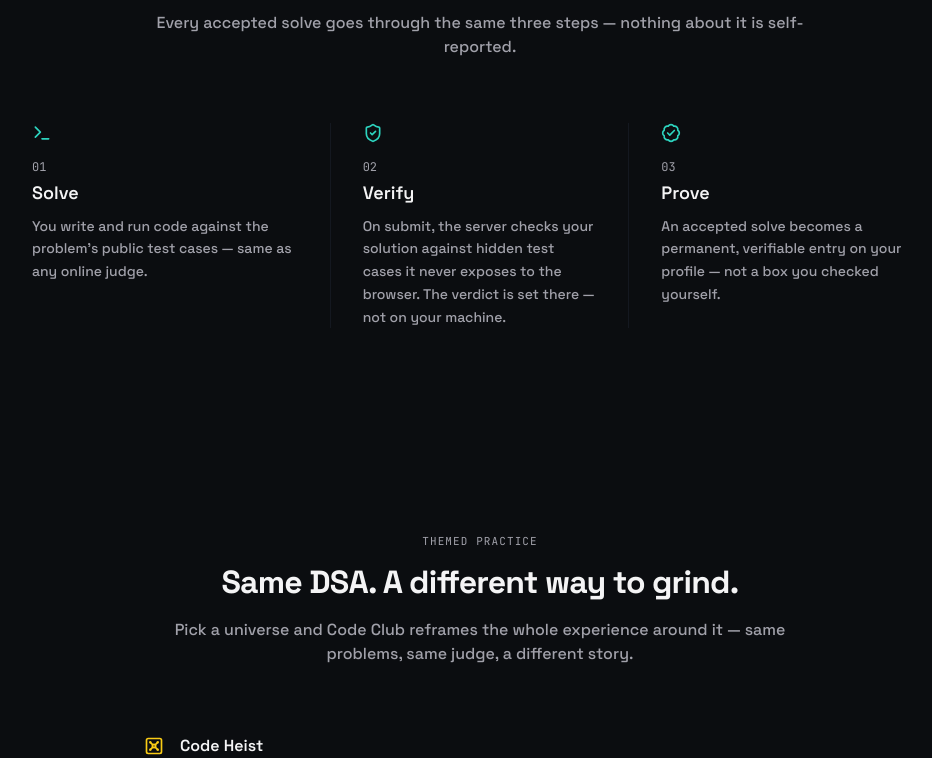
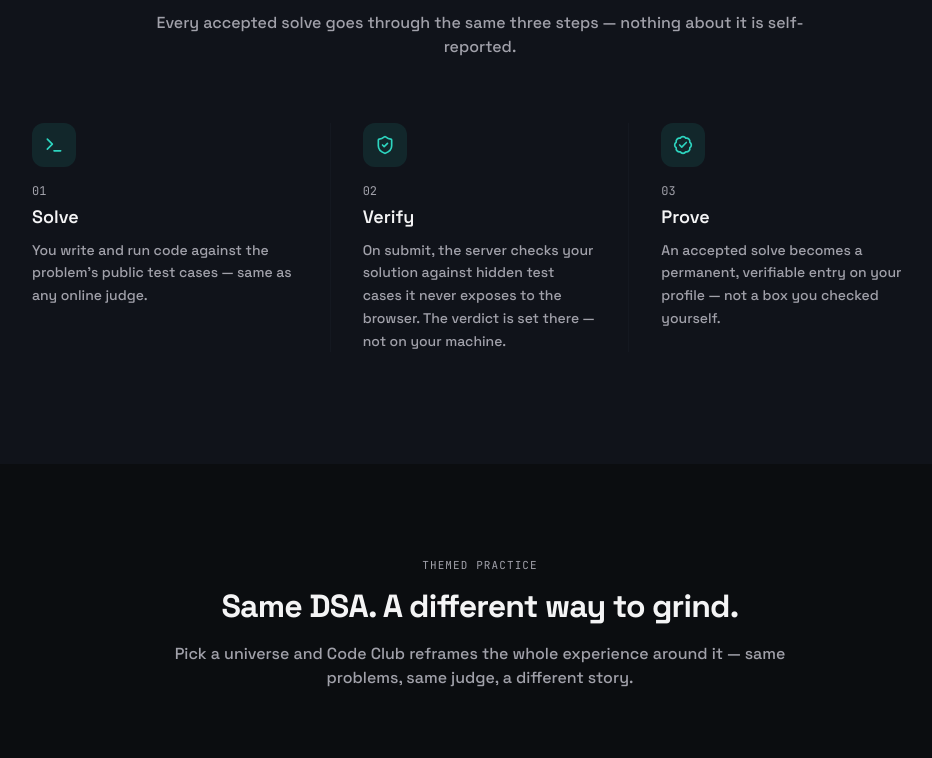
Before and after one commit to SSVP-debug/code-climb, a React (Vite) app: page / in a window 1280 px wide. Shown: the part 2758-3516 px from the top of the page, without its empty margins (160-1092 px from the left). Built offline with nearby package versions, Linux system fonts and the light colour scheme; no server answers.

Commit message:
landing page clarity

```diff
--- a/src/components/landing/AudienceGrid.jsx
+++ b/src/components/landing/AudienceGrid.jsx
@@ -40,14 +40,17 @@ const ACCENT_CLASSES = {
   "role-student": {
     text: "text-role-student",
     ring: "focus-visible:ring-role-student",
+    badge: "bg-role-student/10",
   },
   "role-recruiter": {
     text: "text-role-recruiter",
     ring: "focus-visible:ring-role-recruiter",
+    badge: "bg-role-recruiter/10",
   },
   "role-tpo": {
     text: "text-role-tpo",
     ring: "focus-visible:ring-role-tpo",
+    badge: "bg-role-tpo/10",
   },
 };
 
@@ -85,8 +88,8 @@ function AudienceGrid({ user }) {
   const destination = user ? "/dashboard" : "/portal";
 
   return (
-    <Reveal as="section" className="px-6 py-20 md:px-12 md:py-28">
-      <div className="mx-auto grid max-w-5xl gap-10 md:grid-cols-12 md:gap-8">
+    <Reveal as="section" className="bg-[var(--surface)] px-6 py-20 md:px-12 md:py-28">
+      <div className="mx-auto grid max-w-5xl gap-10 md:grid-cols-12 md:items-center md:gap-8">
         <div className="md:col-span-5">
           <p className="mb-4 font-mono-ui text-lp-label uppercase tracking-lp-label text-[var(--muted-foreground)]">
             Opportunities
@@ -107,7 +110,10 @@ function AudienceGrid({ user }) {
               const a = ACCENT_CLASSES[r.accent];
               return (
                 <li key={r.id} className="flex gap-5 py-6">
-                  <span className={`mt-0.5 flex-shrink-0 ${a.text}`} aria-hidden="true">
+                  <span
+                    className={`flex h-11 w-11 flex-shrink-0 items-center justify-center rounded-xl ${a.badge} ${a.text}`}
+                    aria-hidden="true"
+                  >
                     <r.Icon size={20} strokeWidth={2} />
                   </span>
                   <div className="flex-1">
--- a/src/components/landing/CommunitySection.jsx
+++ b/src/components/landing/CommunitySection.jsx
@@ -54,7 +54,7 @@ function CommunitySection() {
 
   return (
     <Reveal as="section" className="px-6 py-20 md:px-12 md:py-28">
-      <div className="mx-auto grid max-w-5xl gap-10 md:grid-cols-12 md:gap-8">
+      <div className="mx-auto grid max-w-5xl gap-10 md:grid-cols-12 md:items-center md:gap-8">
         {/* Left — narrative beat, mirrors The Problem's column width so the
             spine reads consistently on desktop. */}
         <div className="md:col-span-5">
@@ -78,12 +78,12 @@ function CommunitySection() {
             hierarchy the brief calls for. */}
         <div className="md:col-span-6 md:col-start-7">
           <div className="flex items-start gap-5 border-t border-[var(--border)] py-6 first:pt-0">
-            <Users
-              size={20}
-              strokeWidth={2}
-              className="mt-0.5 flex-shrink-0 text-[var(--accent-text)]"
+            <span
+              className="flex h-11 w-11 flex-shrink-0 items-center justify-center rounded-xl bg-verdict-accept/10 text-[var(--accent-text)]"
               aria-hidden="true"
-            />
+            >
+              <Users size={20} strokeWidth={2} />
+            </span>
             <div className="flex-1">
               <p className="font-display text-lg font-semibold text-[var(--foreground)]">
                 The Club
@@ -114,11 +114,9 @@ function CommunitySection() {
                     rel="noopener noreferrer"
                     className="group flex items-center gap-5 py-5 focus-visible:outline-none focus-visible:ring-2 focus-visible:ring-[var(--accent-text)] focus-visible:ring-offset-2 focus-visible:ring-offset-[var(--background)] rounded-sm"
                   >
-                    <Icon
-                      size={18}
-                      className="flex-shrink-0 text-[var(--muted-foreground)] transition group-hover:text-[var(--foreground)]"
-                      aria-hidden="true"
-                    />
+                    <span className="flex h-11 w-11 flex-shrink-0 items-center justify-center rounded-xl bg-[var(--surface-elevated)] text-[var(--muted-foreground)] transition group-hover:text-[var(--foreground)]">
+                      <Icon size={18} aria-hidden="true" />
+                    </span>
                     <span className="flex-1">
                       <span className="block font-display font-semibold text-[var(--foreground)]">
                         {label}
--- a/src/components/landing/CompetitorComparison.jsx
+++ b/src/components/landing/CompetitorComparison.jsx
@@ -43,7 +43,7 @@ const STAGES = [
 
 function CompetitorComparison() {
   return (
-    <Reveal as="section" className="px-6 py-20 md:px-12 md:py-28">
+    <Reveal as="section" className="bg-[var(--surface)] px-6 py-20 md:px-12 md:py-28">
       <div className="mx-auto max-w-2xl text-center">
         <p className="mb-4 font-mono-ui text-lp-label uppercase tracking-lp-label text-[var(--muted-foreground)]">
           Verification
@@ -60,7 +60,12 @@ function CompetitorComparison() {
       <ul className="mx-auto mt-14 max-w-4xl divide-y divide-[var(--border)] md:mt-16 md:grid md:grid-cols-3 md:divide-x md:divide-y-0">
         {STAGES.map((s) => (
           <li key={s.id} className="py-8 first:pt-0 last:pb-0 md:px-8 md:py-0 md:first:pl-0 md:last:pr-0">
-            <s.Icon size={20} strokeWidth={2} className="text-[var(--accent-text)]" aria-hidden="true" />
+            <span
+              className="flex h-11 w-11 items-center justify-center rounded-xl bg-verdict-accept/10 text-[var(--accent-text)]"
+              aria-hidden="true"
+            >
+              <s.Icon size={20} strokeWidth={2} />
+            </span>
             <p className="mt-4 font-mono-ui text-xs text-[var(--muted-foreground)]">{s.index}</p>
             <h3 className="mt-1 font-display text-lg font-semibold text-[var(--foreground)]">{s.title}</h3>
             <p className="mt-2 text-sm leading-relaxed text-[var(--muted-foreground)]">{s.body}</p>
--- a/src/components/landing/FeatureGrid.jsx
+++ b/src/components/landing/FeatureGrid.jsx
@@ -81,7 +81,7 @@ function InterviewSnippet() {
 
 function FeatureGrid() {
   return (
-    <Reveal as="section" className="px-6 py-20 md:px-12 md:py-24">
+    <Reveal as="section" className="bg-[var(--surface)] px-6 py-20 md:px-12 md:py-24">
       <div className="mx-auto max-w-2xl text-center">
         <p className="mb-4 font-mono-ui text-lp-label uppercase tracking-lp-label text-[var(--muted-foreground)]">
           What's included
--- a/src/components/landing/ProblemSection.jsx
+++ b/src/components/landing/ProblemSection.jsx
@@ -42,7 +42,7 @@ const PROBLEMS = [
 function ProblemSection() {
   return (
     <Reveal as="section" className="px-6 py-20 md:px-12 md:py-28">
-      <div className="mx-auto grid max-w-5xl gap-10 md:grid-cols-12 md:gap-8">
+      <div className="mx-auto grid max-w-5xl gap-10 md:grid-cols-12 md:items-center md:gap-8">
         <div className="md:col-span-5">
           <p className="mb-4 font-mono-ui text-lp-label uppercase tracking-lp-label text-[var(--muted-foreground)]">
             The problem
--- a/src/components/landing/ProductDemonstration.jsx
+++ b/src/components/landing/ProductDemonstration.jsx
@@ -95,7 +95,7 @@ function ProductDemonstration() {
 
         <div ref={panelRef} className="mx-auto mt-14 max-w-xl md:mt-16">
           <div aria-hidden="true">
-            <div className="mb-3 flex items-center justify-between rounded-xl border border-ink-800 bg-ink-900/60 px-4 py-3 font-mono-ui text-xs">
+            <div className="mb-3 flex items-center justify-between rounded-xl border border-ink-800 bg-ink-900 px-4 py-3 font-mono-ui text-xs">
               <span className="uppercase tracking-lp-label text-zinc-500">Problem</span>
               <span className="text-zinc-300">Two Sum · Arrays, Hashing · Easy</span>
             </div>
@@ -109,7 +109,7 @@ function ProductDemonstration() {
                   <HeroTerminal />
                 </>
               ) : (
-                <div className="h-[380px] rounded-2xl border border-ink-700 bg-ink-800/60" />
+                <div className="h-[380px] rounded-2xl border border-ink-700 bg-ink-800" />
               )}
 
               <div className="pointer-events-none absolute -right-6 top-8 hidden lg:block">
@@ -138,7 +138,7 @@ function ProductDemonstration() {
 
             <div className="ml-4 h-3 w-px bg-ink-800" />
 
-            <div className="mt-3 flex items-center justify-between rounded-xl border border-ink-800 bg-ink-900/60 px-4 py-3 font-mono-ui text-xs">
+            <div className="mt-3 flex items-center justify-between rounded-xl border border-ink-800 bg-ink-900 px-4 py-3 font-mono-ui text-xs">
               <span className="uppercase tracking-lp-label text-zinc-500">Proof</span>
               <span className="text-verdict-accept">Added to your verified profile</span>
             </div>
--- a/src/components/landing/ThemesShowcase.jsx
+++ b/src/components/landing/ThemesShowcase.jsx
@@ -56,13 +56,13 @@ function ThemesShowcase({ user }) {
       <ul className="mx-auto mt-12 max-w-2xl divide-y divide-[var(--border)]">
         {THEMES_PREVIEW.map((t) => (
           <li key={t.id} className="flex items-start gap-4 py-5">
-            <t.Icon
-              size={20}
-              strokeWidth={2}
-              style={{ color: t.color }}
+            <span
+              className="flex h-11 w-11 flex-shrink-0 items-center justify-center rounded-xl"
+              style={{ backgroundColor: `${t.color}1a`, color: t.color }}
               aria-hidden="true"
-              className="mt-0.5 flex-shrink-0"
-            />
+            >
+              <t.Icon size={20} strokeWidth={2} />
+            </span>
             <div>
               <h3 className="font-display font-semibold text-[var(--foreground)]">{t.name}</h3>
               <p className="mt-1 text-sm leading-relaxed text-[var(--muted-foreground)]">{t.description}</p>
```
